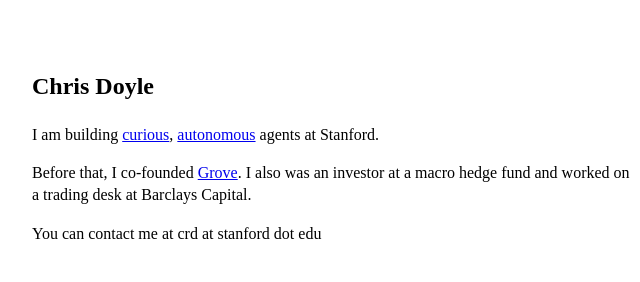
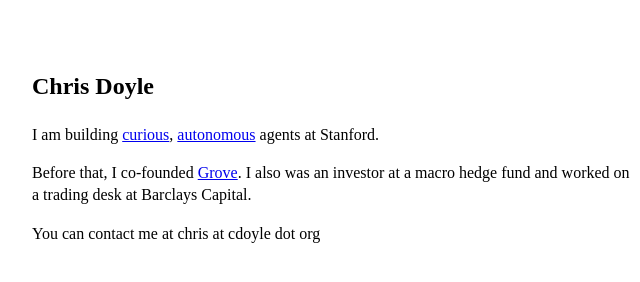
Before and after one commit to doylech/doylech.github.io, a plain HTML site: page index.html in a window 1280 px wide. Shown: the full height of the page, 308-948 px from the left. Drawn offline with Linux system fonts and the light colour scheme.

Commit message:
Update contact email in index.html

```diff
--- a/index.html
+++ b/index.html
@@ -29,7 +29,7 @@
 		agents at Stanford.</p>
 	<p>Before that, I co-founded
 		<a href="https://www.hellogrove.com">Grove</a>. I also was an investor at a macro hedge fund and worked on a trading desk at Barclays Capital.</p>
-	<p>You can contact me at crd at stanford dot edu </p>
+	<p>You can contact me at chris at cdoyle dot org </p>
 
 </div>
 </body>
```
